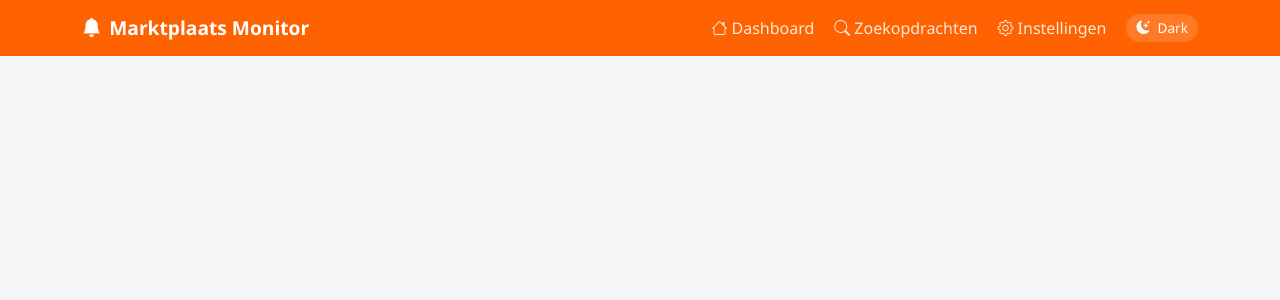
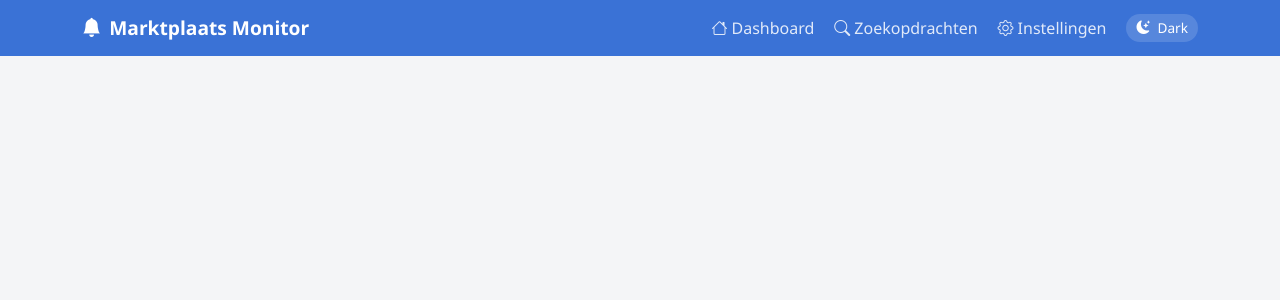
Before and after one commit to RichrdJ/mp-scraper, a Flask app: template app/templates/base.html in a window 1280 px wide. Shown: the top 300 px of the page. Run offline with Flask 3, Linux system fonts and the light colour scheme; the template is opened without the code that fills it, so the values that code supplies are empty; parts of the project's set-up code (start-up, migrations or seed data) failed here and were passed over.

Commit message:
Change accent color from orange to calm blue (#3a72d6)
Co-Authored-By: Claude Sonnet 4.6 <noreply@anthropic.com>

```diff
--- a/app/templates/base.html
+++ b/app/templates/base.html
@@ -10,8 +10,8 @@
   <style>
     /* ── Theme variables ──────────────────────────────────────────────────── */
     :root {
-      --mp-orange: #ff6200;
-      --mp-orange-dark: #d94f00;
+      --mp-orange: #3a72d6;
+      --mp-orange-dark: #2a5ab8;
     }
 
     [data-theme="light"] {
```
